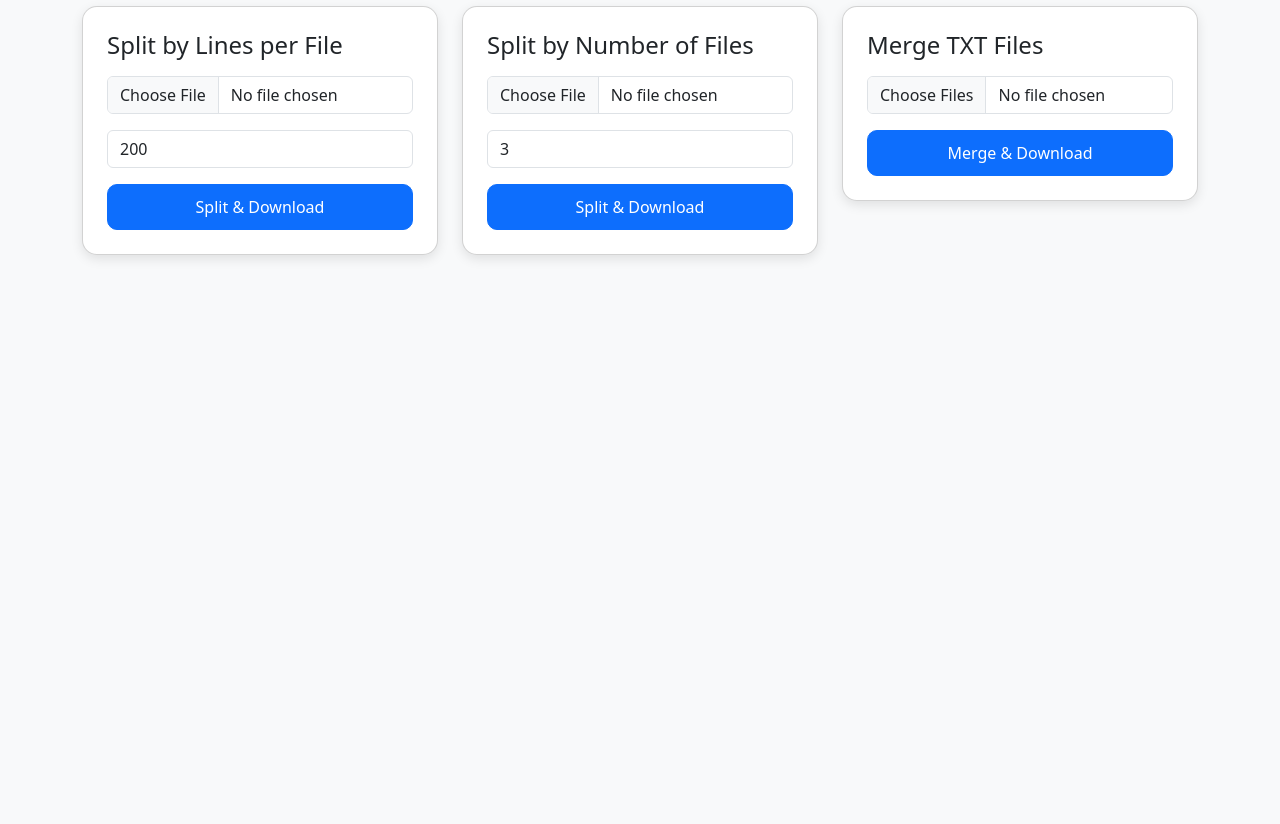
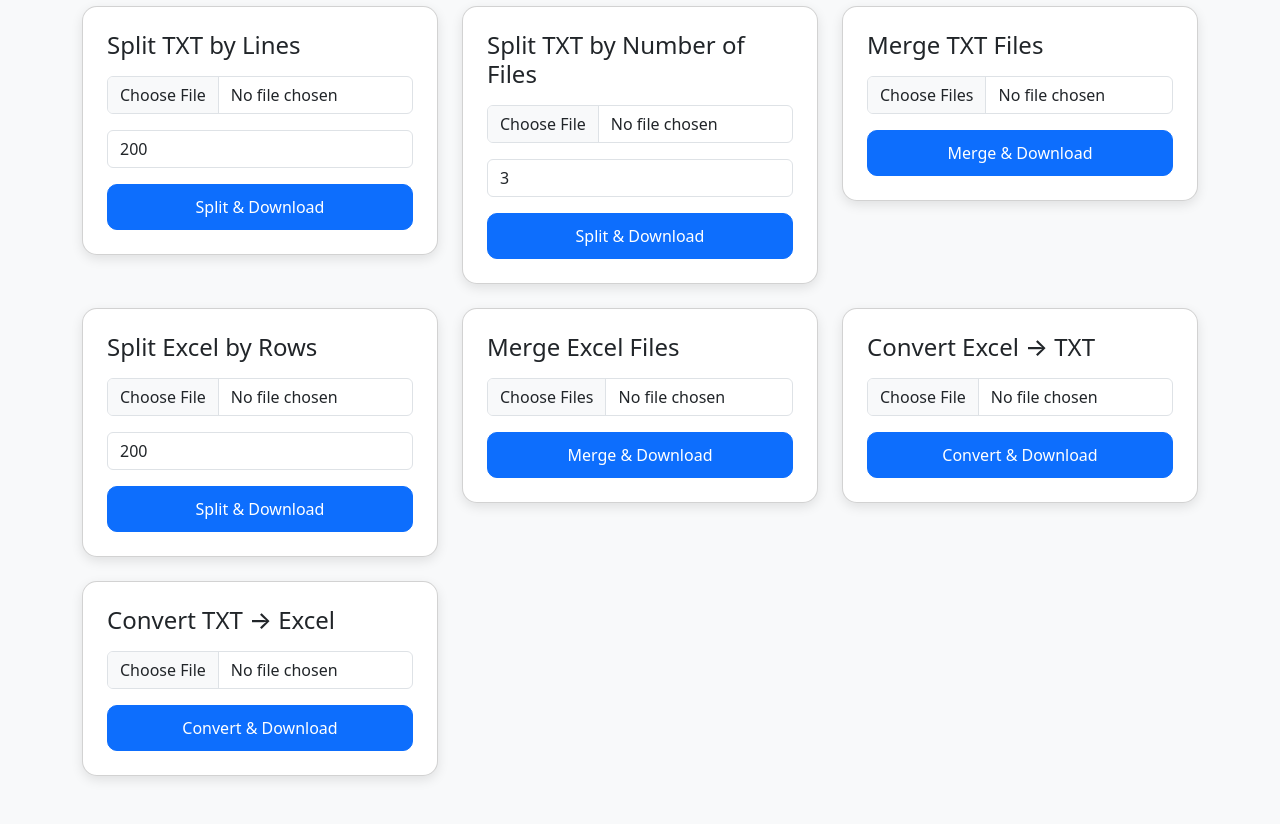
Before and after one commit to abinash-rgb/split, a plain HTML site: page index.html in a window 1280 px wide. Shown: the part 104-928 px from the top of the page. Before the commit the page ends 800 px from the top, so only its background shows below. Drawn offline with nearby package versions, Linux system fonts and the light colour scheme.

Commit message:
Update index.html

```diff
--- a/index.html
+++ b/index.html
@@ -3,8 +3,9 @@
 <head>
   <meta charset="UTF-8">
   <meta name="viewport" content="width=device-width, initial-scale=1.0">
-  <title>TXT File Splitter & Merger</title>
+  <title>TXT & Excel Splitter / Merger / Converter</title>
   <link href="https://cdn.jsdelivr.net/npm/bootstrap@5.3.0/dist/css/bootstrap.min.css" rel="stylesheet">
+  <script src="https://cdnjs.cloudflare.com/ajax/libs/xlsx/0.18.5/xlsx.full.min.js"></script>
   <style>
     body { background: #f8f9fa; }
     .card {
@@ -20,35 +21,72 @@
 </head>
 <body>
 <div class="container py-5">
-  <h2 class="text-center mb-4">📂 TXT File Splitter & Merger (Offline)</h2>
+  <h2 class="text-center mb-4">📂 TXT & Excel Tool (Offline)</h2>
   <div class="row g-4">
 
-    <!-- Split by Lines -->
+    <!-- TXT Split by Lines -->
     <div class="col-md-4">
       <div class="card p-4">
-        <h4 class="mb-3">Split by Lines per File</h4>
+        <h4 class="mb-3">Split TXT by Lines</h4>
         <input type="file" id="fileByLines" accept=".txt" class="form-control mb-3">
         <input type="number" id="linesPerFile" class="form-control mb-3" value="200" min="1">
         <button class="btn btn-primary w-100" onclick="splitByLines()">Split & Download</button>
       </div>
     </div>
 
-    <!-- Split by Number of Files -->
+    <!-- TXT Split by Number of Files -->
     <div class="col-md-4">
       <div class="card p-4">
-        <h4 class="mb-3">Split by Number of Files</h4>
+        <h4 class="mb-3">Split TXT by Number of Files</h4>
         <input type="file" id="fileByFiles" accept=".txt" class="form-control mb-3">
         <input type="number" id="numFiles" class="form-control mb-3" value="3" min="2">
         <button class="btn btn-primary w-100" onclick="splitByFiles()">Split & Download</button>
       </div>
     </div>
 
-    <!-- Merge Files -->
+    <!-- TXT Merge -->
     <div class="col-md-4">
       <div class="card p-4">
         <h4 class="mb-3">Merge TXT Files</h4>
         <input type="file" id="mergeFiles" accept=".txt" class="form-control mb-3" multiple>
         <button class="btn btn-primary w-100" onclick="mergeFiles()">Merge & Download</button>
+      </div>
+    </div>
+
+    <!-- Excel Split -->
+    <div class="col-md-4">
+      <div class="card p-4">
+        <h4 class="mb-3">Split Excel by Rows</h4>
+        <input type="file" id="excelFile" accept=".xlsx,.xls" class="form-control mb-3">
+        <input type="number" id="excelRows" class="form-control mb-3" value="200" min="1">
+        <button class="btn btn-primary w-100" onclick="splitExcel()">Split & Download</button>
+      </div>
+    </div>
+
+    <!-- Excel Merge -->
+    <div class="col-md-4">
+      <div class="card p-4">
+        <h4 class="mb-3">Merge Excel Files</h4>
+        <input type="file" id="mergeExcel" accept=".xlsx,.xls" class="form-control mb-3" multiple>
+        <button class="btn btn-primary w-100" onclick="mergeExcelFiles()">Merge & Download</button>
+      </div>
+    </div>
+
+    <!-- Excel to TXT -->
+    <div class="col-md-4">
+      <div class="card p-4">
+        <h4 class="mb-3">Convert Excel → TXT</h4>
+        <input type="file" id="excelToTxt" accept=".xlsx,.xls" class="form-control mb-3">
+        <button class="btn btn-primary w-100" onclick="convertExcelToTxt()">Convert & Download</button>
+      </div>
+    </div>
+
+    <!-- TXT to Excel -->
+    <div class="col-md-4">
+      <div class="card p-4">
+        <h4 class="mb-3">Convert TXT → Excel</h4>
+        <input type="file" id="txtToExcel" accept=".txt" class="form-control mb-3">
+        <button class="btn btn-primary w-100" onclick="convertTxtToExcel()">Convert & Download</button>
       </div>
     </div>
 
@@ -64,17 +102,16 @@ function downloadFile(filename, content) {
   link.click();
 }
 
+// ---------------- TXT FUNCTIONS ----------------
 function splitByLines() {
   const fileInput = document.getElementById("fileByLines").files[0];
   const linesPerFile = parseInt(document.getElementById("linesPerFile").value);
-
   if (!fileInput) return alert("Please upload a file");
 
   const reader = new FileReader();
   reader.onload = function(e) {
     const lines = e.target.result.split(/\r?\n/);
     let fileIndex = 1;
-
     for (let i = 0; i < lines.length; i += linesPerFile) {
       const chunk = lines.slice(i, i + linesPerFile).join("\n");
       downloadFile(`output_${fileIndex}.txt`, chunk);
@@ -87,14 +124,12 @@ function splitByLines() {
 function splitByFiles() {
   const fileInput = document.getElementById("fileByFiles").files[0];
   const numFiles = parseInt(document.getElementById("numFiles").value);
-
   if (!fileInput) return alert("Please upload a file");
 
   const reader = new FileReader();
   reader.onload = function(e) {
     const lines = e.target.result.split(/\r?\n/);
     const linesPerFile = Math.ceil(lines.length / numFiles);
-
     for (let i = 0; i < numFiles; i++) {
       const chunk = lines.slice(i * linesPerFile, (i + 1) * linesPerFile).join("\n");
       downloadFile(`output_${i + 1}.txt`, chunk);
@@ -110,7 +145,7 @@ function mergeFiles() {
   let mergedContent = "";
   let filesProcessed = 0;
 
-  Array.from(files).forEach((file, index) => {
+  Array.from(files).forEach((file) => {
     const reader = new FileReader();
     reader.onload = function(e) {
       mergedContent += e.target.result + "\n";
@@ -122,6 +157,87 @@ function mergeFiles() {
     reader.readAsText(file);
   });
 }
+
+// ---------------- EXCEL FUNCTIONS ----------------
+function splitExcel() {
+  const fileInput = document.getElementById("excelFile").files[0];
+  const rowsPerFile = parseInt(document.getElementById("excelRows").value);
+  if (!fileInput) return alert("Please upload an Excel file");
+
+  const reader = new FileReader();
+  reader.onload = function(e) {
+    const data = new Uint8Array(e.target.result);
+    const workbook = XLSX.read(data, { type: "array" });
+    const sheet = XLSX.utils.sheet_to_json(workbook.Sheets[workbook.SheetNames[0]], { header: 1 });
+
+    let fileIndex = 1;
+    for (let i = 0; i < sheet.length; i += rowsPerFile) {
+      const chunk = sheet.slice(i, i + rowsPerFile);
+      const newSheet = XLSX.utils.aoa_to_sheet(chunk);
+      const newWB = XLSX.utils.book_new();
+      XLSX.utils.book_append_sheet(newWB, newSheet, "Sheet1");
+      XLSX.writeFile(newWB, `output_${fileIndex}.xlsx`);
+      fileIndex++;
+    }
+  };
+  reader.readAsArrayBuffer(fileInput);
+}
+
+function mergeExcelFiles() {
+  const files = document.getElementById("mergeExcel").files;
+  if (files.length === 0) return alert("Please select Excel files to merge");
+
+  let mergedData = [];
+  let filesProcessed = 0;
+
+  Array.from(files).forEach((file) => {
+    const reader = new FileReader();
+    reader.onload = function(e) {
+      const data = new Uint8Array(e.target.result);
+      const workbook = XLSX.read(data, { type: "array" });
+      const sheet = XLSX.utils.sheet_to_json(workbook.Sheets[workbook.SheetNames[0]], { header: 1 });
+      mergedData = mergedData.concat(sheet);
+      filesProcessed++;
+      if (filesProcessed === files.length) {
+        const newSheet = XLSX.utils.aoa_to_sheet(mergedData);
+        const newWB = XLSX.utils.book_new();
+        XLSX.utils.book_append_sheet(newWB, newSheet, "Sheet1");
+        XLSX.writeFile(newWB, "merged.xlsx");
+      }
+    };
+    reader.readAsArrayBuffer(file);
+  });
+}
+
+function convertExcelToTxt() {
+  const fileInput = document.getElementById("excelToTxt").files[0];
+  if (!fileInput) return alert("Please upload an Excel file");
+
+  const reader = new FileReader();
+  reader.onload = function(e) {
+    const data = new Uint8Array(e.target.result);
+    const workbook = XLSX.read(data, { type: "array" });
+    const sheet = XLSX.utils.sheet_to_json(workbook.Sheets[workbook.SheetNames[0]], { header: 1 });
+    const textData = sheet.map(row => row.join("\t")).join("\n");
+    downloadFile("converted.txt", textData);
+  };
+  reader.readAsArrayBuffer(fileInput);
+}
+
+function convertTxtToExcel() {
+  const fileInput = document.getElementById("txtToExcel").files[0];
+  if (!fileInput) return alert("Please upload a TXT file");
+
+  const reader = new FileReader();
+  reader.onload = function(e) {
+    const lines = e.target.result.split(/\r?\n/).map(line => line.split(/\t|,/));
+    const newSheet = XLSX.utils.aoa_to_sheet(lines);
+    const newWB = XLSX.utils.book_new();
+    XLSX.utils.book_append_sheet(newWB, newSheet, "Sheet1");
+    XLSX.writeFile(newWB, "converted.xlsx");
+  };
+  reader.readAsText(fileInput);
+}
 </script>
 </body>
 </html>
```
